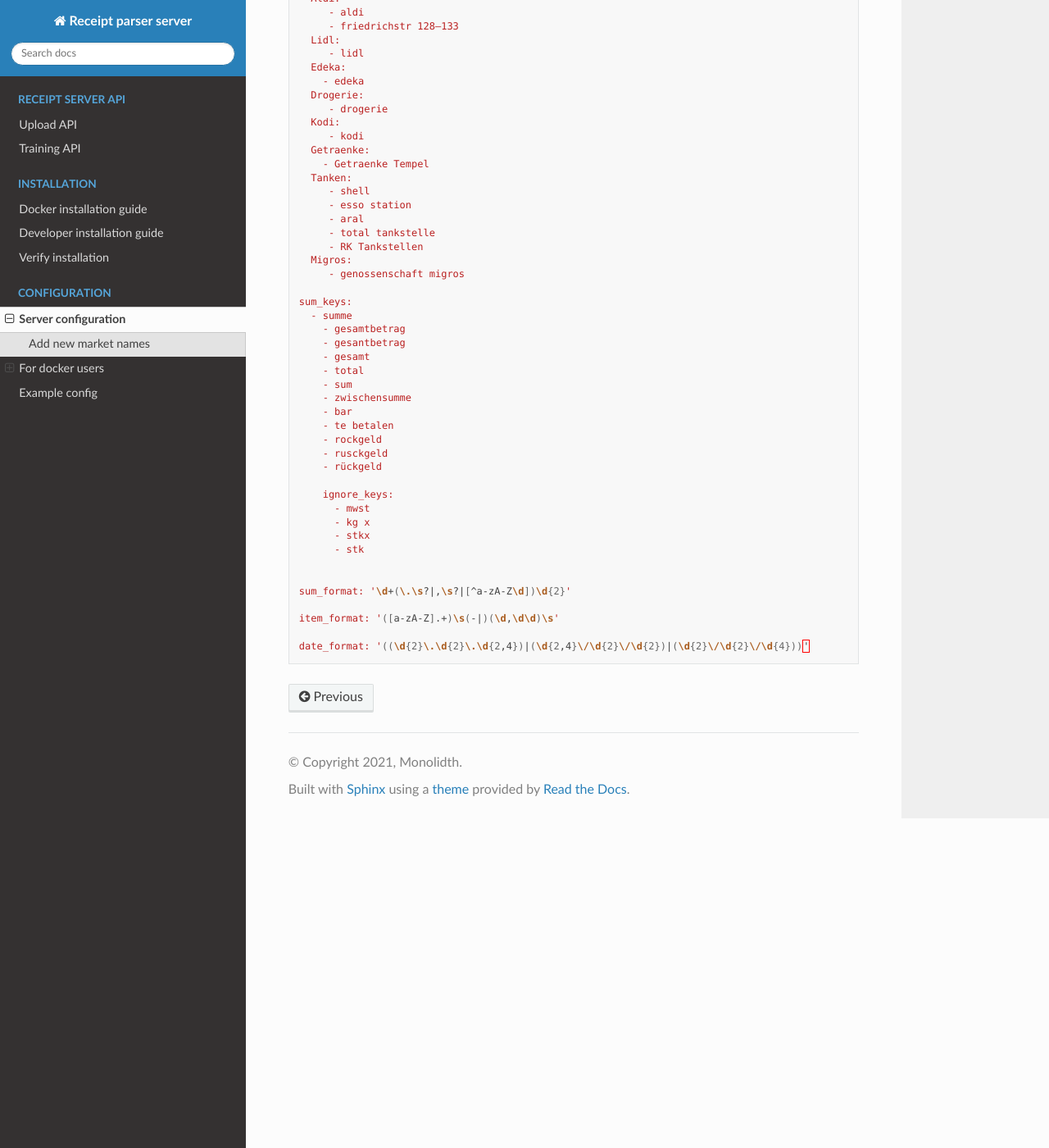
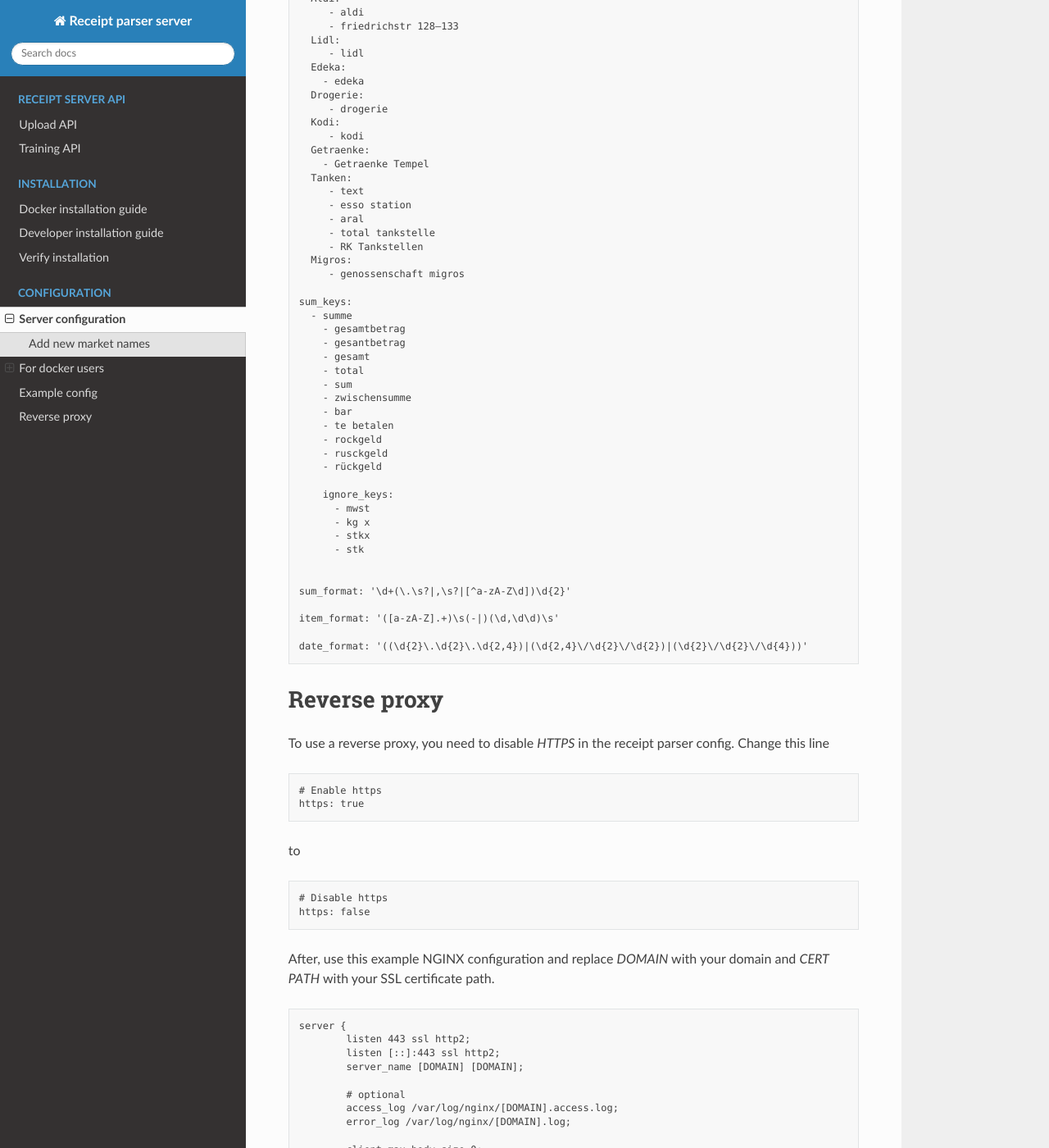
Before and after one commit to ReceiptManager/receipt-parser-server, a Sphinx documentation site: the page built from docs/config.rst, in a window 1280 px wide and 1400 px high, scrolled down 3263 px. Shown: the whole window at 82% size. Built offline with Sphinx 7.4.7 and the Read the Docs theme 2.0.0, drawn with Linux system fonts in a browser that asks for light colours; some of the changed text lies outside the part shown.

Commit message:
[DOCU] Add reverse proxy configuration guide

```diff
--- a/docs/config.rst
+++ b/docs/config.rst
@@ -94,7 +94,7 @@ The output looks horrible but you might noticed that the store name
 is Rewe but the output is: ``EWE Rene Müller 0HGCITY``. Now, add the following market
 in the ``config.yml``.
 
-.. code-block:: bash
+.. code-block:: text
 
     REWE:
      - ewe
@@ -111,7 +111,7 @@ Forward config
 If you use the Docker image, you can forward the configuration file ``config.yml``.
 If the ``config.yml`` is in your current directory you can add the following flag
 
-.. code-block:: bash
+.. code-block:: text
 
     -v "$(pwd):/config" -e RECEIPT_PARSER_CONFIG_DIR="/config"
 
@@ -123,14 +123,14 @@ Forward IP
 """"""""""""""""
 Additionally, you can forward the Docker IP using:
 
-.. code-block:: bash
+.. code-block:: text
 
     -p $IP:8721:8721
 
 Example config
 ===============
 
-.. code-block:: bash
+.. code-block:: text
 
         # Define the tesseract language
     language: deu
@@ -181,7 +181,7 @@ Example config
       Getraenke:
         - Getraenke Tempel
       Tanken:
-         - shell
+         - text
          - esso station
          - aral
          - total tankstelle
@@ -215,3 +215,85 @@ Example config
     item_format: '([a-zA-Z].+)\s(-|)(\d,\d\d)\s'
 
     date_format: '((\d{2}\.\d{2}\.\d{2,4})|(\d{2,4}\/\d{2}\/\d{2})|(\d{2}\/\d{2}\/\d{4}))'
+
+Reverse proxy
+=================
+
+To use a reverse proxy, you need to disable `HTTPS` in the receipt parser config.
+Change this line
+
+.. code-block:: text
+
+     # Enable https
+     https: true
+
+to
+
+.. code-block:: text
+
+     # Disable https
+     https: false
+
+After, use this example NGINX configuration and replace `DOMAIN` with your domain and `CERT PATH`
+with your SSL certificate path.
+
+.. code-block:: text
+
+    server {
+            listen 443 ssl http2;
+            listen [::]:443 ssl http2;
+            server_name [DOMAIN] [DOMAIN];
+
+            # optional
+            access_log /var/log/nginx/[DOMAIN].access.log;
+            error_log /var/log/nginx/[DOMAIN].log;
+
+            client_max_body_size 0;
+            underscores_in_headers on;
+
+            ssl on;
+            ssl_certificate [CERT PATH]; # managed by Certbot
+            ssl_certificate_key [CERT PATH]; # managed by Certbot
+
+            ssl_stapling on;
+            ssl_stapling_verify on;
+            include /etc/nginx/snippets/ssl.conf;
+
+
+            location / {
+                    proxy_headers_hash_max_size 512;
+                    proxy_headers_hash_bucket_size 64;
+                    proxy_set_header Host $host;
+                    proxy_set_header X-Forwarded-Proto $scheme;
+                    proxy_set_header X-Real-IP $remote_addr;
+                    proxy_set_header X-Forwarded-For $proxy_add_x_forwarded_for;
+                    add_header Strict-Transport-Security "max-age=15768000; includeSubDomains;";
+                    add_header Front-End-Https on;
+
+                    # whatever the IP of your receipt server server is
+                    proxy_pass http://localhost:8721;
+            }
+    }
+
+    server {
+            listen 80;
+            listen [::]:80;
+            server_name [DOMAIN] [DOMAIN];
+            access_log /var/log/nginx/[DOMAIN].access.log;
+            error_log /var/log/nginx/[DOMAIN].80.error.log;
+            root /usr/share/nginx/html/[DOMAIN]/;
+
+            location ^~ /.well-known/acme-challenge/ {
+                allow all;
+                default_type "text/plain";
+            }
+            location ^~ /.well-known/pki-validation/ {
+                allow all;
+                default_type "text/plain";
+            }
+            location / {
+                return 403;
+            }
+    }
+
+Don't forget to reload your NGINX server, after.
```
